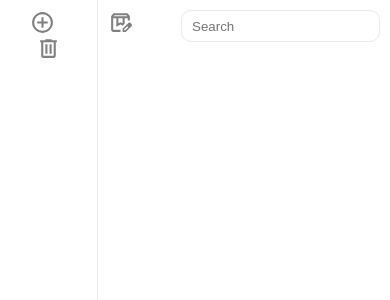
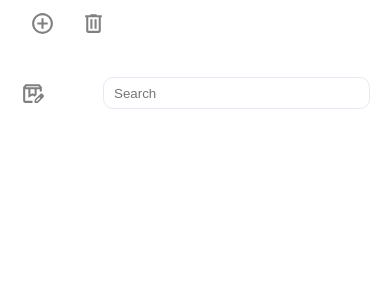
Before and after one commit to DariyaZ/NotesApp, a Nuxt app: page / in a window 390 px wide. Shown: the top 300 px of the page. Built offline with nearby package versions, Linux system fonts and the light colour scheme.

Commit message:
feat: add responsive styles

```diff
--- a/components/notes/editor/NotesEditor.vue
+++ b/components/notes/editor/NotesEditor.vue
@@ -66,7 +66,7 @@ watch(() => props.note, (newNote, oldNote) => {
 
 <style lang="scss">
 .notes-editor {
-    padding: 10px;
+    padding: 10px 20px;
 
     .tiptap {
         border: none;
@@ -75,6 +75,10 @@ watch(() => props.note, (newNote, oldNote) => {
         height: 85vh;
         padding: 10px;
 
+        @media screen and (max-width: 769px) {
+            height: auto;
+        }
+
         &.ProseMirror-focused {
             border: 1px solid $primary;
         }
--- a/components/notes/header/NotesHeader.vue
+++ b/components/notes/header/NotesHeader.vue
@@ -42,6 +42,13 @@ const editNote = async () => {
 .editor-header {
     display: flex;
     justify-content: space-between;
-    padding: 10px;
+    align-items: center;
+    padding: 10px 20px;
+
+    @media screen and (max-width: 480px) {
+        input {
+            width: 70%;
+        }
+    }
 }
 </style>
--- a/components/notes/item/NotesItem.vue
+++ b/components/notes/item/NotesItem.vue
@@ -32,6 +32,7 @@ const getDate = (ms: number) => {
     padding: 20px;
     border-radius: 15px;
     margin-bottom: 20px;
+    border-bottom: $primary-border;
 
     &_active {
         background-color: $secondary;
--- a/layouts/default.vue
+++ b/layouts/default.vue
@@ -86,5 +86,18 @@ const onEdit = () => {
         &__content {
             width: 75%;
         }
+
+        @media screen and (max-width: 769px) {
+            flex-direction: column;
+
+            &__sidebar {
+                width: 100%;
+                border-right: none;
+            }
+
+            &__content {
+                width: 100%;
+            }
+        }
     }
 </style>
```
Also changed, not shown: 1 other file (tests, documents, lock files or other folders).
